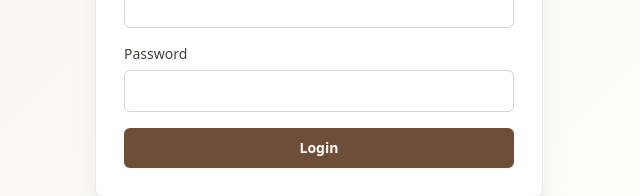
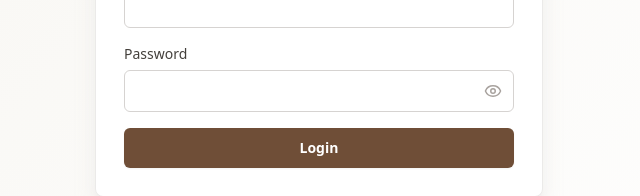
Before and after one commit to ThantZin01/morning-haze-pos, a Next.js app: page /login in a window 1280 px wide. Shown: the part 464-660 px from the top of the page, without its empty margins (321-961 px from the left). Built offline with nearby package versions, Linux system fonts and the light colour scheme.

Commit message:
Update Enter Key

```diff
--- a/src/components/LoginForm.tsx
+++ b/src/components/LoginForm.tsx
@@ -1,10 +1,22 @@
 "use client";
 
+import { useState, useRef } from "react";
 import Image from "next/image";
 import { loginAction } from "@/lib/actions";
 import { Button, Card, Field } from "./ui";
+import { Eye, EyeOff } from "lucide-react";
 
 export function LoginForm() {
+  const [showPassword, setShowPassword] = useState(false);
+  const submitButtonRef = useRef<HTMLButtonElement>(null);
+
+  const handleKeyDown = (e: React.KeyboardEvent) => {
+    if (e.key === 'Enter') {
+      e.preventDefault();
+      submitButtonRef.current?.click();
+    }
+  };
+
   return (
     <Card className="w-full max-w-md border-stone-200/80 p-7 shadow-xl shadow-stone-200/80">
       <div className="mb-7 grid justify-items-center gap-4 text-center">
@@ -16,21 +28,37 @@ export function LoginForm() {
           <p className="text-sm font-medium text-stone-600">Web-Based Cafe System</p>
         </div>
       </div>
-      <form
-        action={loginAction}
-        className="grid gap-4"
-        onKeyDown={(e) => {
-          if (e.key === 'Enter') {
-            e.currentTarget.requestSubmit();
-          }
-        }}
-      >
+      <form action={loginAction} className="grid gap-4">
         <Field label="Username or email">
-          <input name="username" required autoComplete="username" />
+          <input
+            name="username"
+            required
+            autoComplete="username"
+            onKeyDown={handleKeyDown}
+          />
         </Field>
         <Field label="Password">
-          <input name="password" required type="password" autoComplete="current-password" />
+          <div className="relative">
+            <input
+              name="password"
+              required
+              type={showPassword ? "text" : "password"}
+              autoComplete="current-password"
+              className="!pr-10"
+              onKeyDown={handleKeyDown}
+            />
+            <button
+              type="button"
+              className="absolute right-3 top-1/2 -translate-y-1/2 text-stone-400 hover:text-stone-600 focus:outline-none"
+              onClick={() => setShowPassword(!showPassword)}
+              tabIndex={-1}
+              title={showPassword ? "Hide password" : "Show password"}
+            >
+              {showPassword ? <EyeOff size={18} /> : <Eye size={18} />}
+            </button>
+          </div>
         </Field>
+        <button type="submit" ref={submitButtonRef} className="hidden" aria-hidden="true" />
         <Button>Login</Button>
       </form>
     </Card>
```
